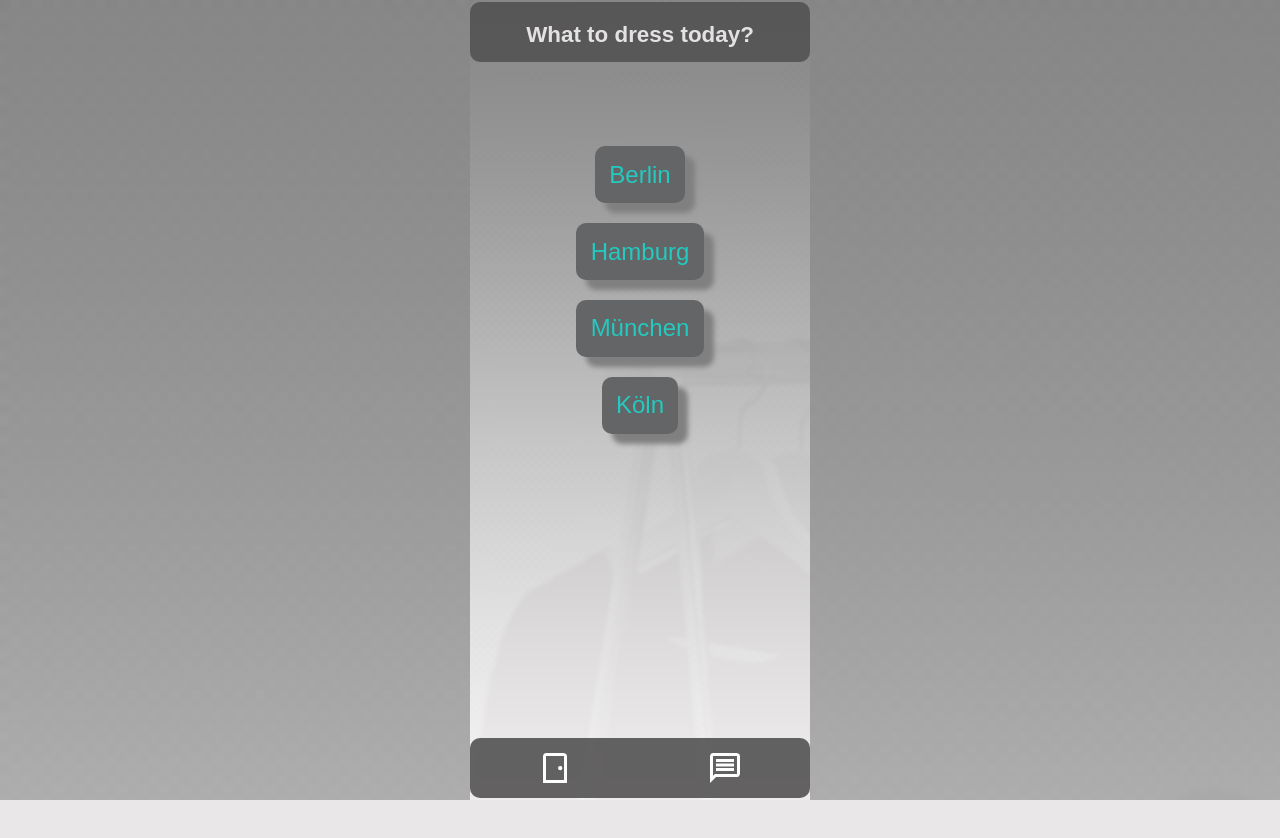
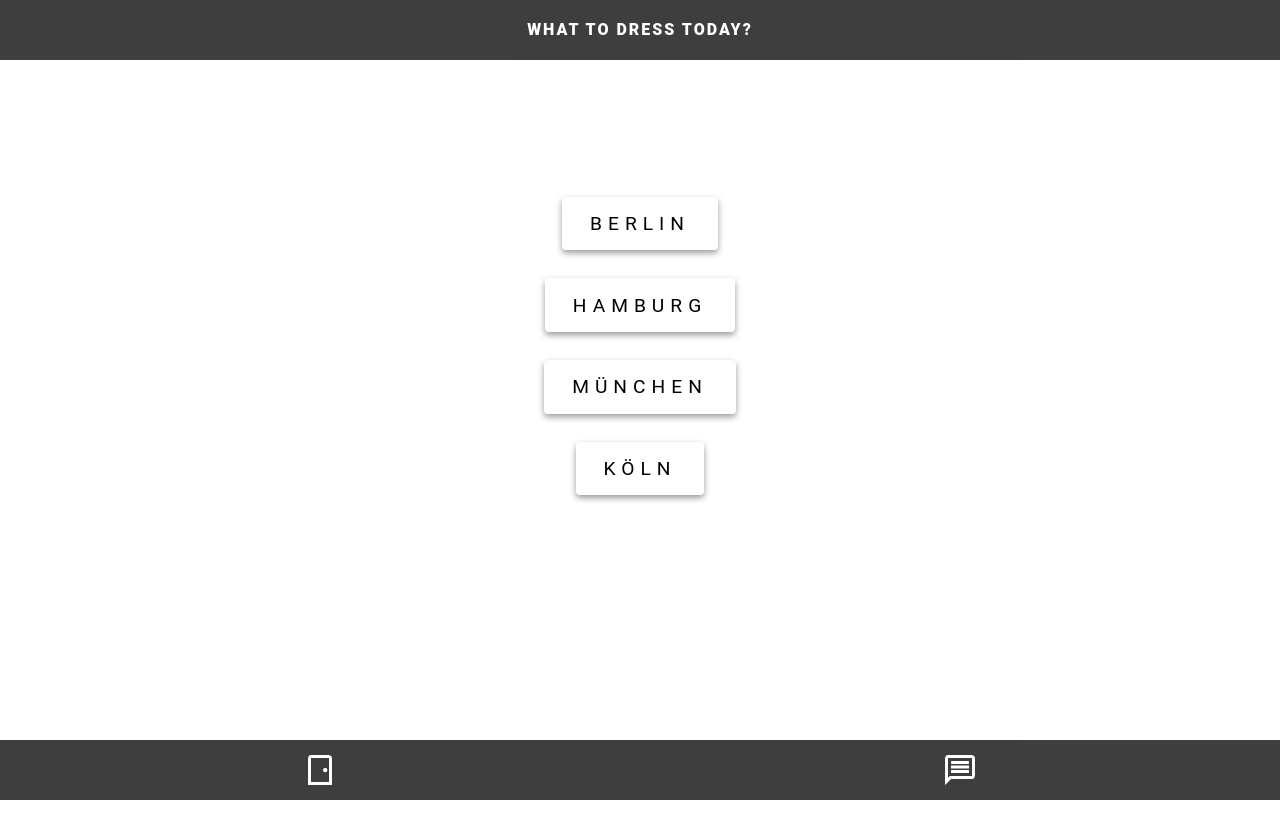
Before and after one commit to oliverstarckjohann/capstoneProject, a React (Create React App) app: page / in a window 1280 px wide. Shown: the top 838 px of the page. Before the commit the page ends 800 px from the top, so only its background shows below. Built offline with nearby package versions, Linux system fonts and the light colour scheme; no server answers; the HTML template or start-up script is replaced by a standard one.

Commit message:
changed styles - optimised semantic

```diff
--- a/src/App.js
+++ b/src/App.js
@@ -1,12 +1,11 @@
 import { useEffect, useState } from "react";
-import getConditions from "./services/Getconditions";
-import getDresses from "./services/Getdresses";
+import fetchData from "./services/fetchData";
 import styled from "styled-components/macro";
 import GlobalStyle from "./components/GlobalStyle";
 import Header from "./components/Header";
 import Navigation from "./components/Menu";
 import Homescreen from "./modules/Homescreen";
-import Dresses from "./components/Dresses";
+import Dresses from "./modules/Dresses";
 import About from "./modules/About";
 
 function App() {
@@ -28,14 +27,14 @@ function App() {
 
   //update conditionState initial
   useEffect(() => {
-    getConditions()
+    fetchData("json_request_conditions.php")
       .then((data) => setConditions([...data]))
       .catch((error) => console.log(error));
   }, []);
 
   //update dressState initial
   useEffect(() => {
-    getDresses()
+    fetchData("json_request_dress.php")
       .then((data) => setAllDresses([...data]))
       .catch((error) => console.log(error));
   }, []);
@@ -86,10 +85,8 @@ function App() {
 export default App;
 
 const Contentbody = styled.div`
-  width: 340px;
+  width: 100%;
   display: block;
-  position: relative;
-  margin: 0 auto;
   padding: 0px;
   text-align: center;
 `;
--- a/src/components/GlobalStyle.js
+++ b/src/components/GlobalStyle.js
@@ -1,19 +1,21 @@
 import { createGlobalStyle } from "styled-components";
-import image1 from "../img/bg01.png";
 
 const GlobalStyle = createGlobalStyle`
 
 * {
     margin: 0;
     padding: 0;
-    font-family: Arial, Helvetica, sans-serif;
+    font-family: "Roboto", Arial, Helvetica, sans-serif;
 
 }
+
 body {
     margin: 0;
-    background-color: #e9e7e7;
-    background-image: url(${image1});
-    background-size: cover;
+    background: white;
+}
+
+h1,h2,h3,h4,h5,h6 {
+    font-family: "Roboto", Arial, Helvetica, sans-serif;
 }
 `;
 
--- a/src/components/Header.js
+++ b/src/components/Header.js
@@ -8,21 +8,22 @@ export default function Header() {
   );
 }
 
-const HeaderContainer = styled.div`
+const HeaderContainer = styled.header`
   position: fixed;
   height: 60px;
-  width: 340px;
-  top: 2px;
-  background-color: #545353;
-  border-radius: 10px;
+  width: 100%;
+  top: 0;
+  background-color: rgba(34, 34, 34, 0.96);
   z-index: 10;
   opacity: 90%;
 `;
 
 const Headertitle = styled.h1`
-  font-family: Arial, Helvetica, sans-serif;
-  font-size: 1.4em;
-  color: #eeecec;
+  font-size: 1rem;
+  font-weight: 900;
+  color: white;
+  letter-spacing: 2px;
   border-radius: 10px;
-  margin-top: 20px;
+  text-transform: uppercase;
+  line-height: 60px;
 `;
--- a/src/components/Menu.js
+++ b/src/components/Menu.js
@@ -5,43 +5,49 @@ import abouticon from "../img/about_w.png";
 export default function Navigation({ onNavigate }) {
   return (
     <NavigationContainer>
-      <Navigationitem
+      <Navigationlist>
+        <NavigationItem
           data-testid="homebutton"
           onClick={(event) => onNavigate("home")}
         >
           <img src={homeicon} alt="home" />
-      </Navigationitem>
-      <Navigationitem
+        </NavigationItem>
+        <NavigationItem
           data-testid="aboutbutton"
           onClick={(event) => onNavigate("about")}
         >
           <img src={abouticon} alt="about" />
-      </Navigationitem>
+        </NavigationItem>
+      </Navigationlist>
     </NavigationContainer>
   );
 }
 
-const NavigationContainer = styled.div`
+const NavigationContainer = styled.nav`
   position: fixed;
-  display: flex;
-  flex-direction: row;
-  justify-content: space-around;
   height: 60px;
-  width: 340px;
-  bottom: 2px;
-  background-color: #545353;
-  border-radius: 10px;
+  width: 100%;
+  bottom: 0;
+  background-color: rgba(34, 34, 34, 0.96);
   z-index: 10;
   opacity: 90%;
 `;
 
-const Navigationitem = styled.div`
+const Navigationlist = styled.ul`
+  list-style: none;
+  padding: 0;
+  display: flex;
+  flex-direction: row;
+  justify-content: space-around;
+`;
+
+const NavigationItem = styled.li`
   display: block;
   height: 20px;
-  background-color: #545353;
   padding: 2px;
   color: #eeecec;
   border-radius: 10px;
   margin-top: 10px;
   margin-bottom: 10px;
+  list-style: none;
 `;
--- a/src/modules/About.js
+++ b/src/modules/About.js
@@ -41,19 +41,20 @@ const Contentbox = styled.div`
 
 const AboutContent = styled.section`
   height: 52%;
-  width: 90%;
+  width: calc(100% - 4rem);
   display: block;
   position: relative;
   top: 80px;
   margin: 0 auto;
   padding: 10px;
   text-align: left;
-  background-color: #e9e7e7;
-  color: #000000;
+  background-color: rgba(192,192,192,0.90);
+  color: rgba(0,0,0,1);
   border-radius: 10px;
   border: 6px solid #ffffff;
-  box-shadow: 10px 10px 5px gray;
-  opacity: 89%;
+  box-shadow: 0 5px 10px rgba(0,0,0,0.75);
+  height: 52%;
+}
 `;
 
 const TextBlock = styled.p`
--- a/src/components/Dresses.js
+++ b/src/modules/Dresses.js
@@ -1,5 +1,4 @@
 import styled from "styled-components/macro";
-import image1 from "../img/bg01.png";
 
 export default function Dresses(props) {
   return (
@@ -20,8 +19,6 @@ const Contentbox = styled.div`
   margin: 0 auto;
   padding: 0px;
   text-align: center;
-  background-image: url(${image1});
-  background-size: cover;
 `;
 
 const Conditions = styled.section`
--- a/src/modules/Homescreen.js
+++ b/src/modules/Homescreen.js
@@ -1,5 +1,4 @@
 import styled from "styled-components/macro";
-import image1 from "../img/bg01.png";
 
 export default function Homescreen({ citySelection, pageNavigation }) {
   function selectandNavigate(city) {
@@ -36,8 +35,7 @@ const Contentbox = styled.div`
   margin: 0 auto;
   padding: 0px;
   text-align: center;
-  background-image: url(${image1});
-  background-size: cover;
+  top: 60px;
 `;
 
 const Citiesmenu = styled.section`
@@ -51,13 +49,16 @@ const Citiesmenu = styled.section`
 `;
 
 const ButtonStyled = styled.button`
-  font-size: 1.5em;
+  font-size: 1.2rem;
   text-align: center;
-  padding: 0.6em;
-  background-color: #636566;
-  color: #24cac0;
+  text-transform: uppercase;
+  letter-spacing: 6px;
+  padding: 0.8em 1.75rem;
+  background: white;
+  border: 1px solid black;
+  color: black;
   border: none;
-  border-radius: 10px;
-  margin-bottom: 20px;
-  box-shadow: 10px 10px 5px grey;
+  border-radius: 4px;
+  margin-bottom: 1.75rem;
+  box-shadow: 0px 3px 6px rgba(0, 0, 0, 0.4);
 `;
--- a/src/services/Getconditions.js
+++ /dev/null
@@ -1,5 +0,0 @@
-export default function getConditions() {
-  return fetch(
-    "https://oliver-starckjohann.de/panda/json_request_conditions.php"
-  ).then((res) => res.json());
-}
--- a/src/services/Getdresses.js
+++ /dev/null
@@ -1,5 +0,0 @@
-export default function getDresses() {
-  return fetch(
-    "https://oliver-starckjohann.de/panda/json_request_dress.php"
-  ).then((res) => res.json());
-}
--- /dev/null
+++ b/src/services/fetchData.js
@@ -0,0 +1,5 @@
+export default function fetchData(endpoint) {
+  return fetch(`https://oliver-starckjohann.de/panda/${endpoint}`).then((res) =>
+    res.json()
+  );
+}
```
Lines whose indentation alone changed are shown as unchanged.
